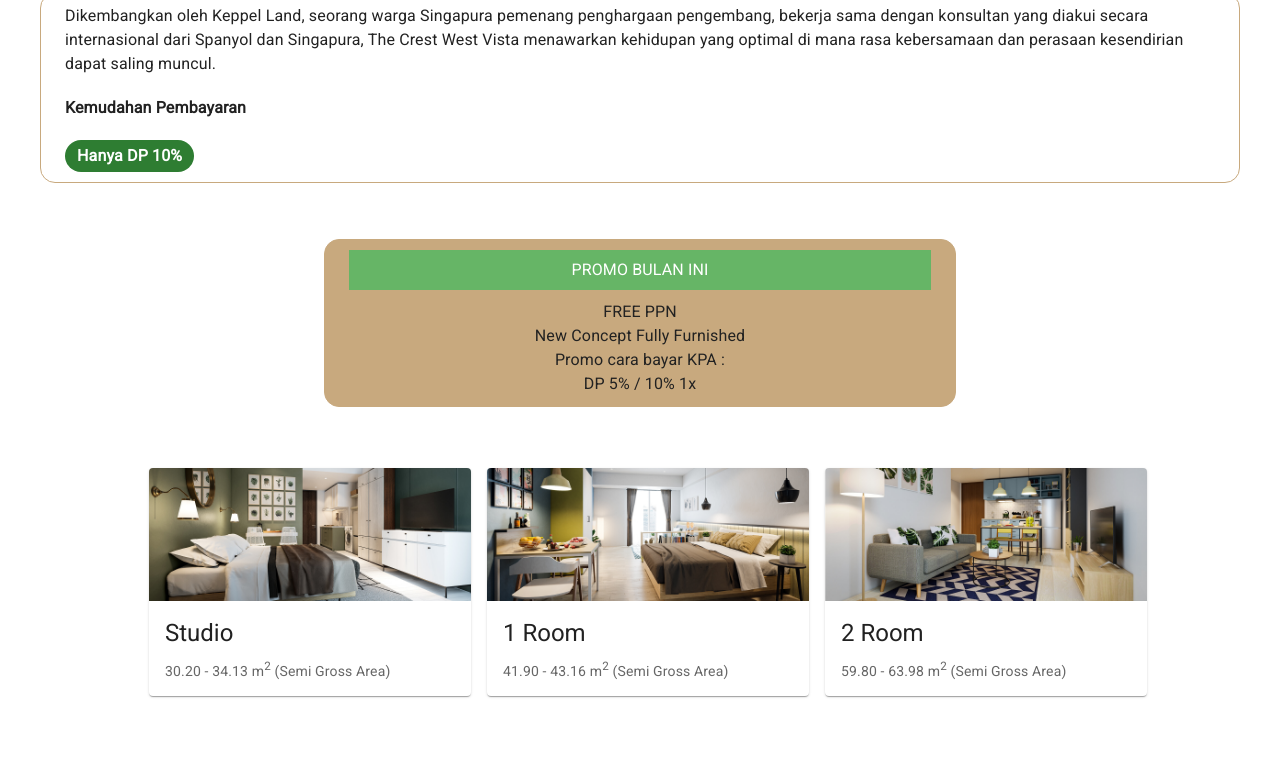
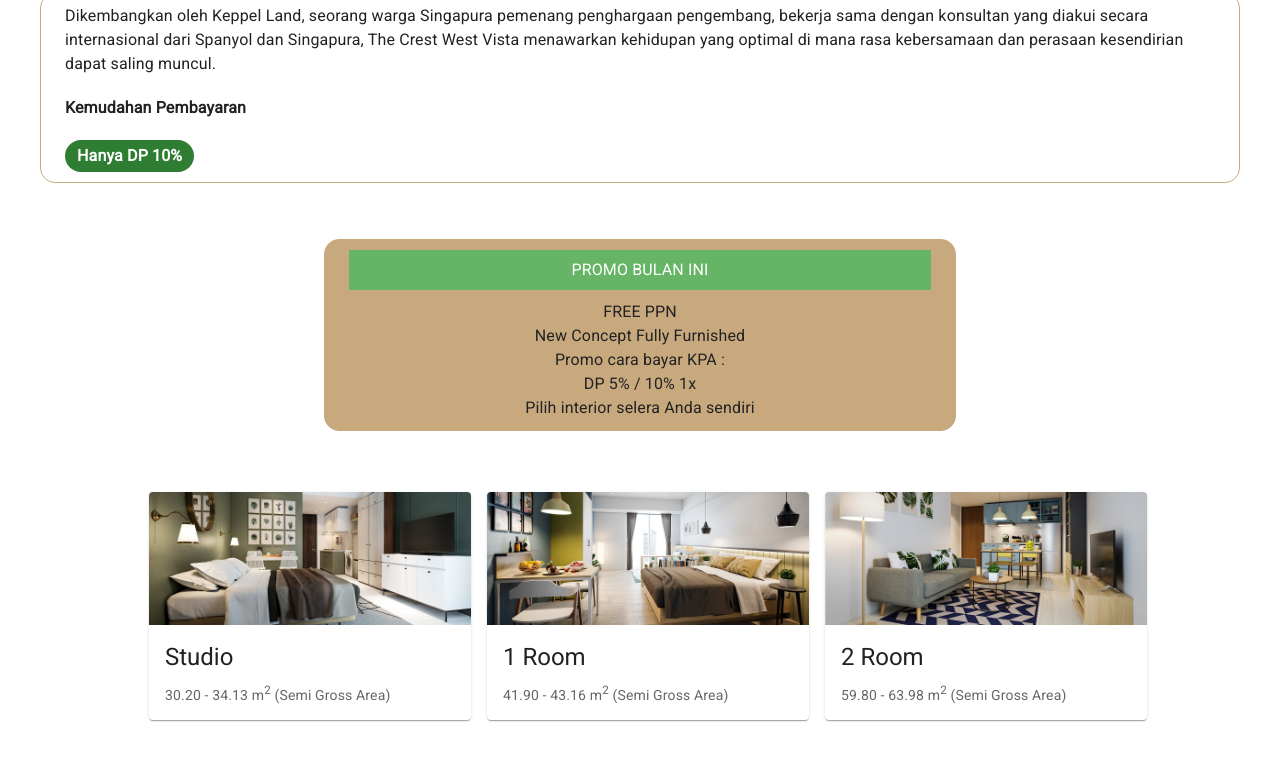
Before and after one commit to kelivdc/west-vista, a Next.js app: page / in a window 1280 px wide. Shown: the part 856-1616 px from the top of the page. Built offline with nearby package versions, Linux system fonts and the light colour scheme; grey boxes are pictures that could not be loaded.

Commit message:
Pilih interior

```diff
--- a/pages/index.js
+++ b/pages/index.js
@@ -167,6 +167,7 @@ function Index() {
               Promo cara bayar KPA :<br />
               DP 5% / 10% 1x
               <br />
+              Pilih interior selera Anda sendiri
             </Typography>
           </Container>
         </Box>
```
